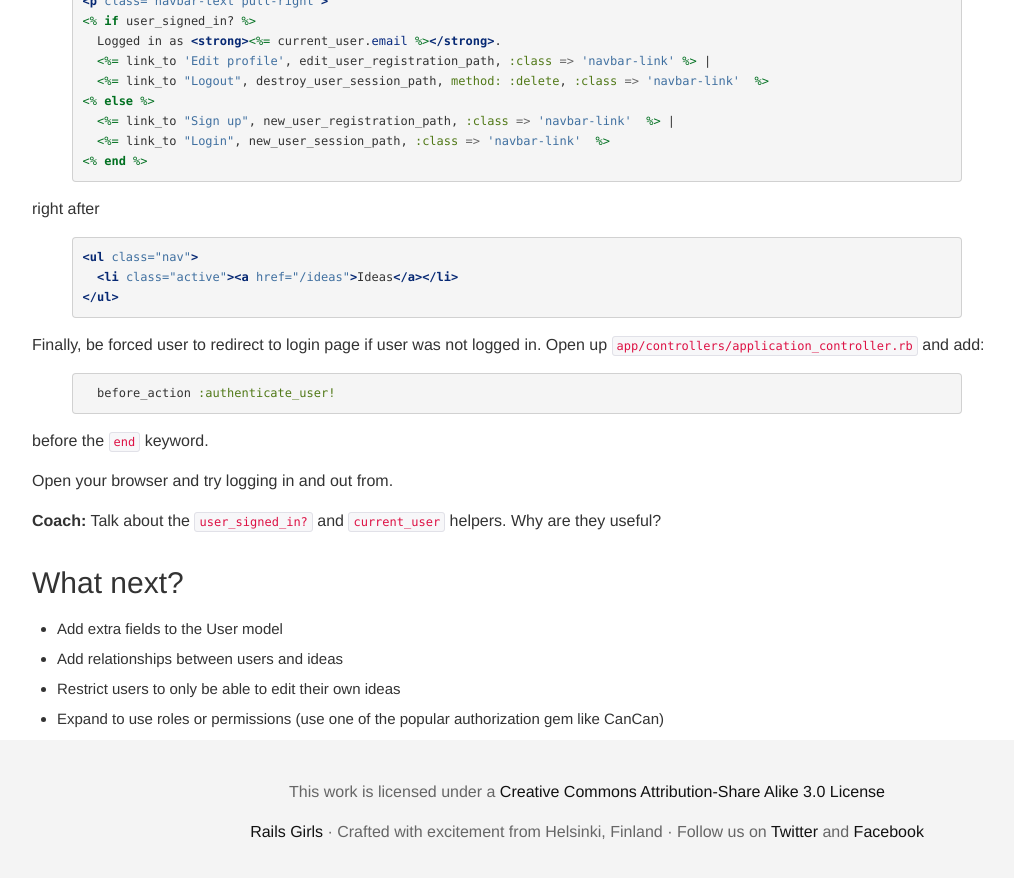
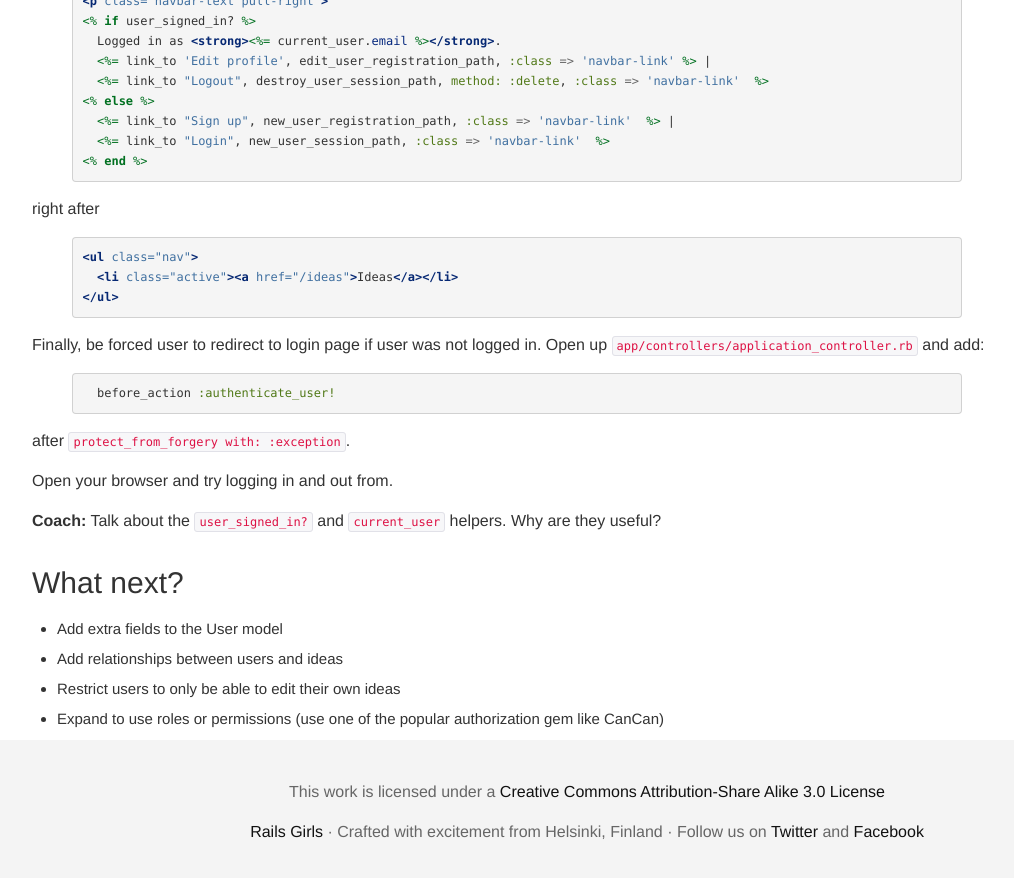
Before and after one commit to railsgirls/guides.railsgirls.com, a Jekyll site: the page built from _posts/2012-11-01-devise.markdown, in a window 1280 px wide and 900 px high, scrolled down 2014 px. Shown: the top 878 px of the window, without its empty margins (53-1067 px from the left). Built offline with Jekyll 4.4.1, drawn with Linux system fonts in a browser that asks for light colours; nearby versions of some CDN libraries; Markdown is read by kramdown in place of the engine named in the settings.

Commit message:
Change words to lead before_action close to top of controller

```diff
--- a/_posts/2012-11-01-devise.markdown
+++ b/_posts/2012-11-01-devise.markdown
@@ -111,7 +111,7 @@ Finally, be forced user to redirect to login page if user was not logged in. Ope
   before_action :authenticate_user!
 {% endhighlight %}
 
-before the `end` keyword.
+after `protect_from_forgery with: :exception`.
 
 Open your browser and try logging in and out from.
 
```
